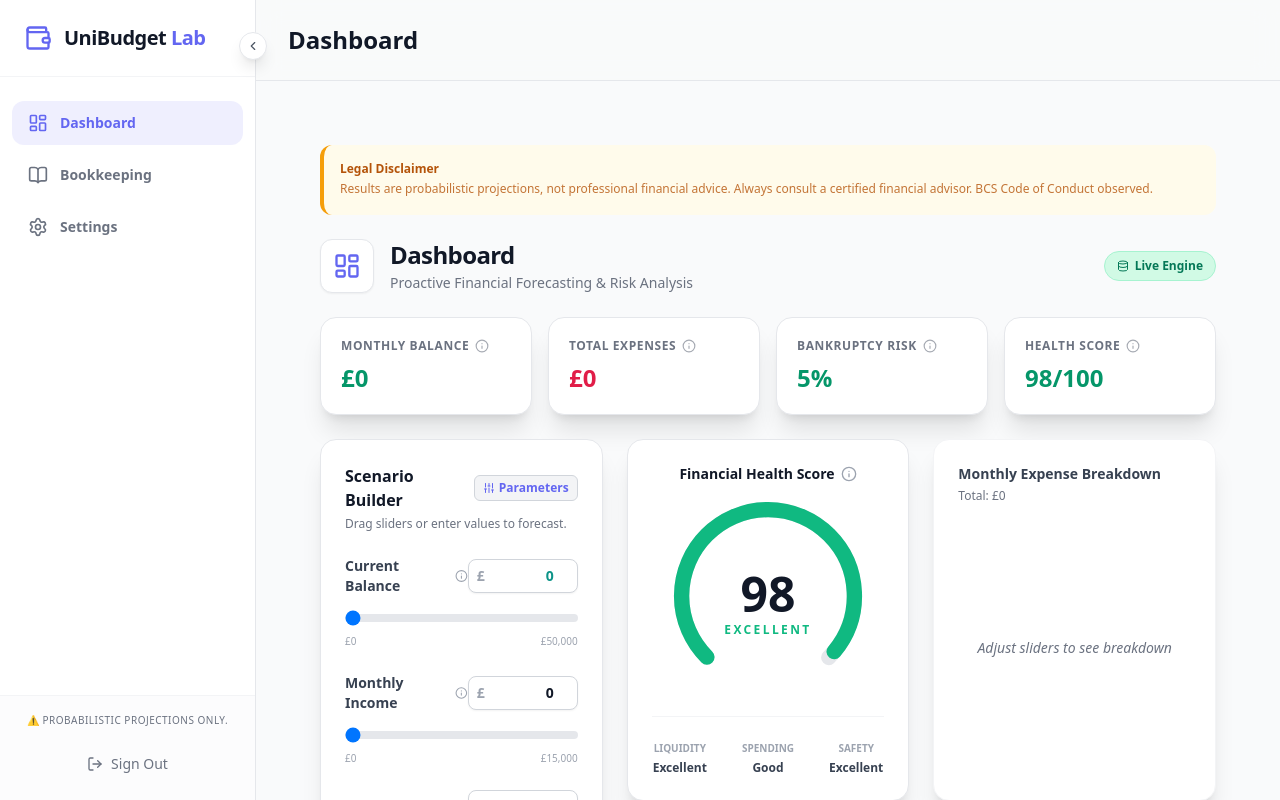
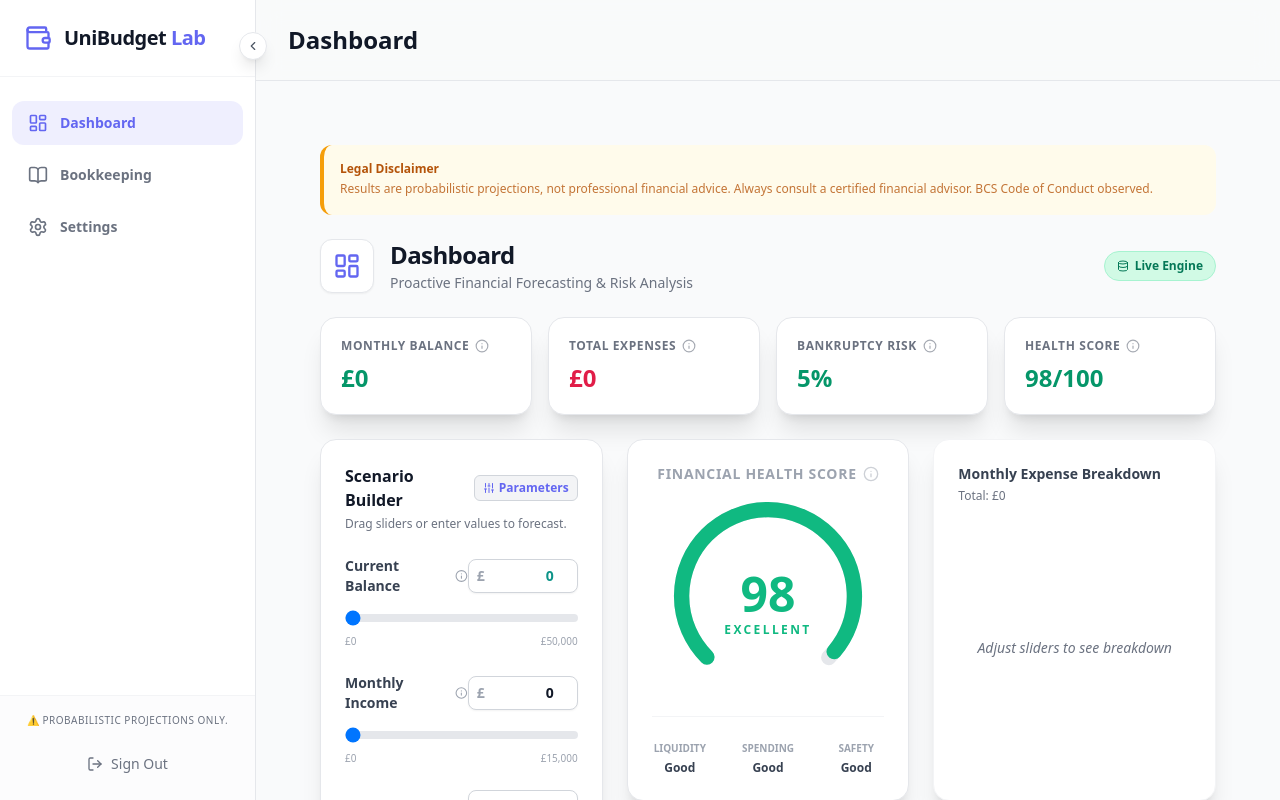
Before and after one commit to Gray850/UniBudget-Frontend, a React (Vite) app: page / in a window 1280 px wide. Both pictures are taken after a click on the button "Secure Access". Built offline with nearby package versions, Linux system fonts and the light colour scheme.

Commit message:
style: upgrade tooltips to indigo glassmorphism and colorize gauge score

```diff
--- a/src/components/HealthScoreGauge.jsx
+++ b/src/components/HealthScoreGauge.jsx
@@ -1,15 +1,16 @@
 import React from 'react';
 import { Info } from 'lucide-react';
 
-// 🌟 专供大表盘使用的迷你 Tooltip 组件
+// 🌟 升级版：高颜值 Tooltip（半透明 Indigo 质感）
 function Tooltip({ children, text }) {
   if (!text) return children;
   return (
     <div className="group relative flex items-center cursor-help w-fit">
       {children}
-      <div className="absolute bottom-full left-1/2 -translate-x-1/2 mb-2 w-64 p-2.5 text-xs text-white bg-gray-800 dark:bg-gray-700 rounded-lg shadow-xl pointer-events-none opacity-0 group-hover:opacity-100 transition-opacity duration-300 z-50 text-center leading-relaxed font-normal">
+      {/* 这里的 bg 改成了深蓝色半透明，加了 backdrop-blur 磨砂效果 */}
+      <div className="absolute bottom-full left-1/2 -translate-x-1/2 mb-3 w-64 p-3 text-[11px] text-indigo-50 bg-indigo-950/90 backdrop-blur-md border border-indigo-500/20 rounded-xl shadow-2xl pointer-events-none opacity-0 group-hover:opacity-100 transition-all duration-300 z-50 text-center leading-relaxed">
         {text}
-        <div className="absolute top-full left-1/2 -translate-x-1/2 border-4 border-transparent border-t-gray-800 dark:border-t-gray-700"></div>
+        <div className="absolute top-full left-1/2 -translate-x-1/2 border-8 border-transparent border-t-indigo-950/90"></div>
       </div>
     </div>
   );
@@ -17,69 +18,46 @@ function Tooltip({ children, text }) {
 
 const HealthScoreGauge = ({ score = 0 }) => {
   const getStatus = (val) => {
-    if (val >= 70) return { color: '#10b981', text: 'EXCELLENT', label: 'Good' };
-    if (val >= 40) return { color: '#f59e0b', text: 'STABLE', label: 'Fair' };
-    return { color: '#f43f5e', text: 'AT RISK', label: 'Critical' };
+    if (val >= 70) return { color: '#10b981', text: 'EXCELLENT' };
+    if (val >= 40) return { color: '#f59e0b', text: 'STABLE' };
+    return { color: '#f43f5e', text: 'AT RISK' };
   };
 
   const status = getStatus(score);
-  const strokeDasharray = 283;
-  const percentage = (score / 100) * 0.75;
 
   return (
     <div className="bg-white dark:bg-gray-900 border border-gray-200 dark:border-gray-800 rounded-2xl p-6 shadow-xl flex flex-col items-center">
 
-      {/* 🌟 核心在这里！精准定位的小 i 图标和注释 */}
       <div className="w-full mb-4 flex justify-center">
         <Tooltip text="Scored out of 100: 50% based on your cash flow and financial runway, and 50% based on the Monte Carlo simulated bankruptcy risk.">
-          <h3 className="text-sm font-bold flex items-center gap-1.5 text-gray-900 dark:text-white cursor-help">
+          <h3 className="text-sm font-bold flex items-center gap-1.5 text-gray-400 uppercase tracking-wider cursor-help hover:text-indigo-500 transition-colors">
             Financial Health Score
-            <Info className="w-4 h-4 text-gray-400 hover:text-emerald-500 transition-colors" />
+            <Info className="w-4 h-4 opacity-50" />
           </h3>
         </Tooltip>
       </div>
 
       <div className="relative flex items-center justify-center w-48 h-48">
         <svg className="w-full h-full transform -rotate-[225deg]" viewBox="0 0 100 100">
-          <circle
-            cx="50" cy="50" r="45"
-            fill="none"
-            stroke="#e5e7eb"
-            strokeWidth="8"
-            strokeDasharray="212 283"
-            strokeLinecap="round"
-            className="dark:stroke-gray-800"
-          />
-          <circle
-            cx="50" cy="50" r="45"
-            fill="none"
-            stroke={status.color}
-            strokeWidth="8"
-            strokeDasharray="283"
-            strokeDashoffset={283 - (212 * (score / 100))}
-            strokeLinecap="round"
-            style={{ transition: 'stroke-dashoffset 0.8s ease-out, stroke 0.5s ease' }}
-          />
+          <circle cx="50" cy="50" r="45" fill="none" stroke="#e5e7eb" strokeWidth="8" strokeDasharray="212 283" strokeLinecap="round" className="dark:stroke-gray-800" />
+          <circle cx="50" cy="50" r="45" fill="none" stroke={status.color} strokeWidth="8" strokeDasharray="283" strokeDashoffset={283 - (212 * (score / 100))} strokeLinecap="round" style={{ transition: 'stroke-dashoffset 0.8s ease-out, stroke 0.5s ease' }} />
         </svg>
         <div className="absolute inset-0 flex flex-col items-center justify-center pt-4">
-          <span className="text-5xl font-black text-gray-900 dark:text-white">{score}</span>
+          {/* 🌟 这里的分数现在会根据健康度变色了！不再是黑乎乎的 */}
+          <span className="text-5xl font-black transition-colors duration-500" style={{ color: status.color }}>
+            {score}
+          </span>
           <span className="text-xs font-bold mt-1 tracking-[0.2em]" style={{ color: status.color }}>{status.text}</span>
         </div>
       </div>
 
       <div className="grid grid-cols-3 gap-8 mt-6 w-full pt-6 border-t border-gray-100 dark:border-gray-800">
-        <div className="text-center">
-          <p className="text-[10px] font-bold text-gray-400 uppercase mb-1">Liquidity</p>
-          <p className="text-xs font-bold text-gray-700 dark:text-gray-300">Excellent</p>
-        </div>
-        <div className="text-center">
-          <p className="text-[10px] font-bold text-gray-400 uppercase mb-1">Spending</p>
-          <p className="text-xs font-bold text-gray-700 dark:text-gray-300">Good</p>
-        </div>
-        <div className="text-center">
-          <p className="text-[10px] font-bold text-gray-400 uppercase mb-1">Safety</p>
-          <p className="text-xs font-bold text-gray-700 dark:text-gray-300">Excellent</p>
-        </div>
+        {['Liquidity', 'Spending', 'Safety'].map((item) => (
+          <div key={item} className="text-center">
+            <p className="text-[10px] font-bold text-gray-400 uppercase mb-1">{item}</p>
+            <p className="text-xs font-bold text-gray-700 dark:text-gray-300">Good</p>
+          </div>
+        ))}
       </div>
     </div>
   );
--- a/src/pages/DashboardPage.jsx
+++ b/src/pages/DashboardPage.jsx
@@ -20,9 +20,10 @@ function Tooltip({ children, text }) {
   return (
     <div className="group relative flex items-center cursor-help w-fit">
       {children}
-      <div className="absolute bottom-full left-1/2 -translate-x-1/2 mb-2 w-56 p-2.5 text-xs text-white bg-gray-800 dark:bg-gray-700 rounded-lg shadow-xl pointer-events-none opacity-0 group-hover:opacity-100 transition-opacity duration-300 z-50 text-center leading-relaxed">
+      {/* 统一的高级感 Indigo Tooltip */}
+      <div className="absolute bottom-full left-1/2 -translate-x-1/2 mb-3 w-60 p-3 text-[11px] text-indigo-50 bg-indigo-950/90 backdrop-blur-md border border-indigo-500/20 rounded-xl shadow-2xl pointer-events-none opacity-0 group-hover:opacity-100 transition-all duration-300 z-50 text-center leading-relaxed">
         {text}
-        <div className="absolute top-full left-1/2 -translate-x-1/2 border-4 border-transparent border-t-gray-800 dark:border-t-gray-700"></div>
+        <div className="absolute top-full left-1/2 -translate-x-1/2 border-8 border-transparent border-t-indigo-950/90"></div>
       </div>
     </div>
   );
```
